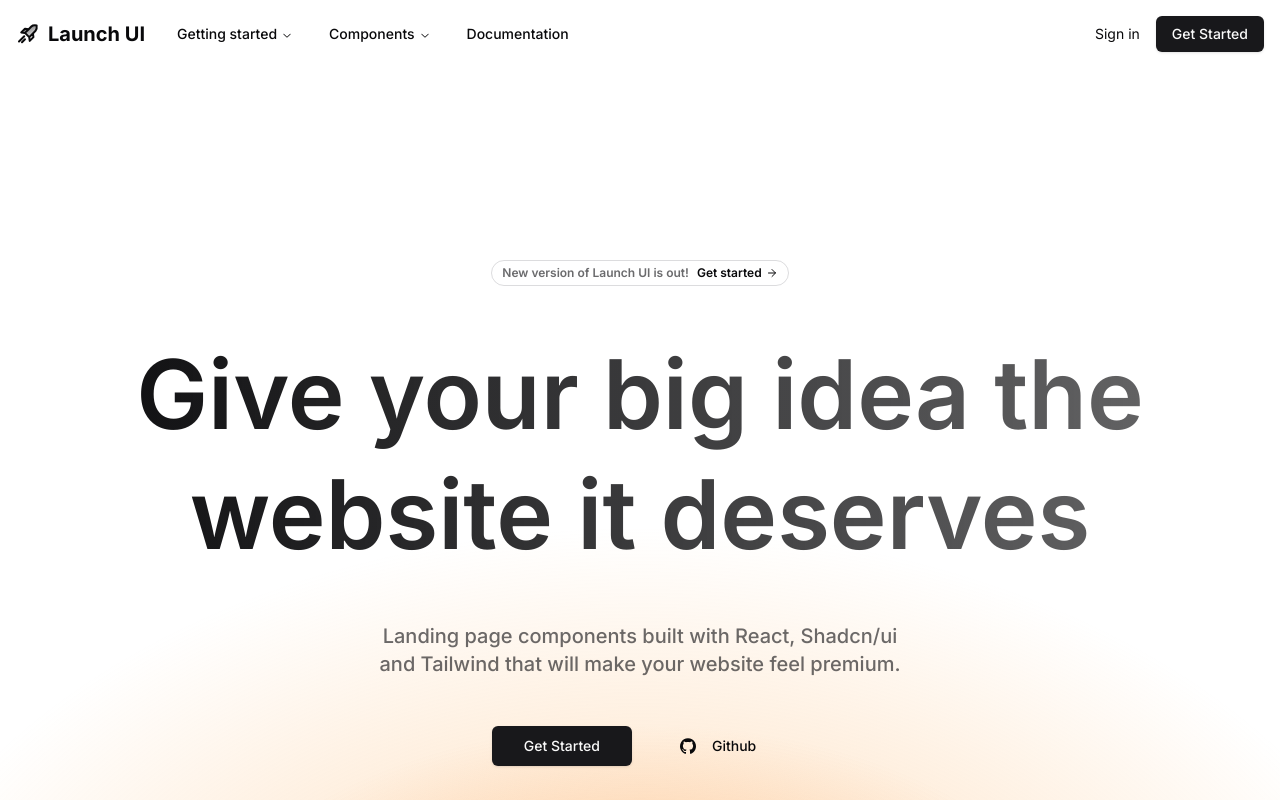
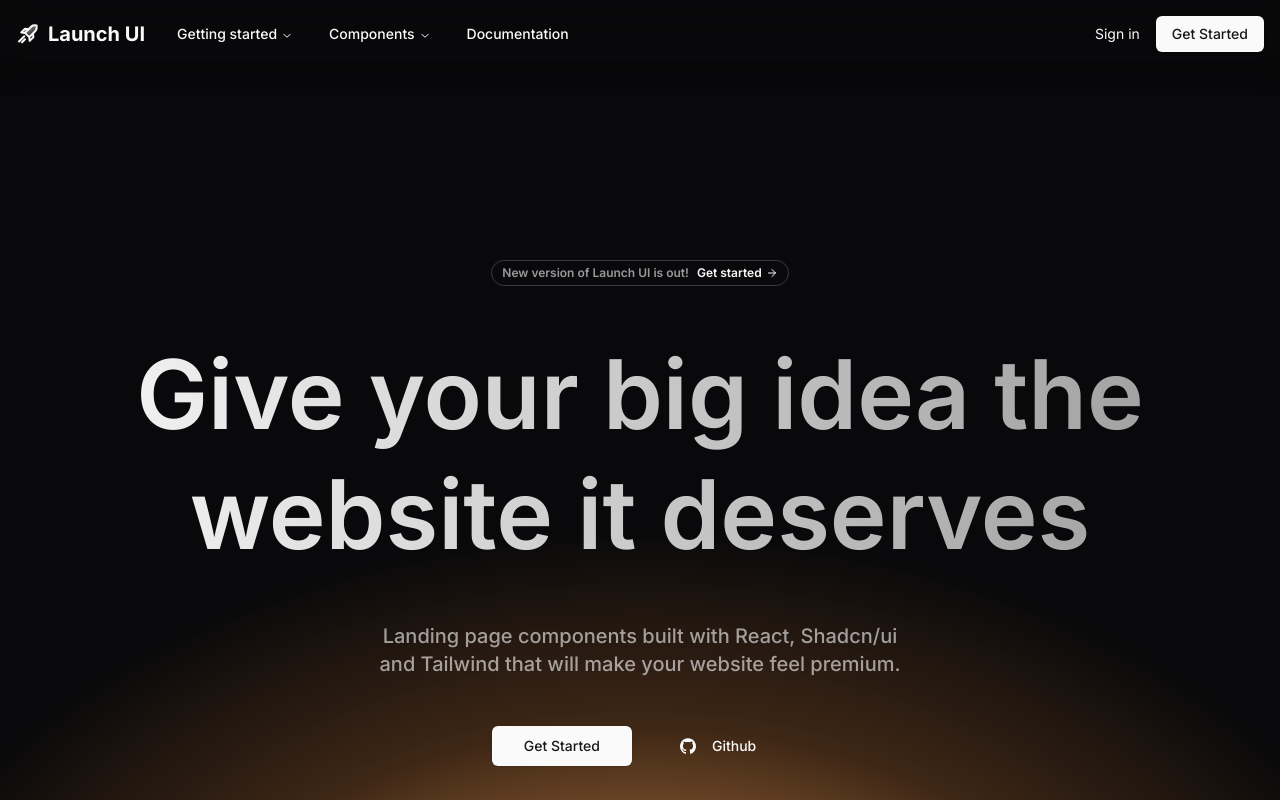
Before and after one commit to kooked-ch/home-page, a Next.js app: page / in a window 1280 px wide. Shown: the top 800 px of the page. Built offline with nearby package versions, Linux system fonts and the light colour scheme.

Commit message:
refactor: simplify ThemeProvider usage in layout and context components

```diff
--- a/app/layout.tsx
+++ b/app/layout.tsx
@@ -64,14 +64,7 @@ export default function RootLayout({
   return (
     <html lang="en">
       <body className={`${inter.className} bg-background antialiased`}>
-        <ThemeProvider
-          attribute="class"
-          defaultTheme="dark"
-          enableSystem
-          disableTransitionOnChange
-        >
-          {children}
-        </ThemeProvider>
+        <ThemeProvider>{children}</ThemeProvider>
       </body>
     </html>
   );
--- a/components/contexts/theme-provider.tsx
+++ b/components/contexts/theme-provider.tsx
@@ -14,5 +14,14 @@ export function ThemeProvider({ children }: { children: React.ReactNode }) {
     return <>{children}</>;
   }
 
-  return <NextThemeProvider attribute="class">{children}</NextThemeProvider>;
+  return (
+    <NextThemeProvider
+      attribute="class"
+      defaultTheme="dark"
+      enableSystem
+      disableTransitionOnChange
+    >
+      {children}
+    </NextThemeProvider>
+  );
 }
```
